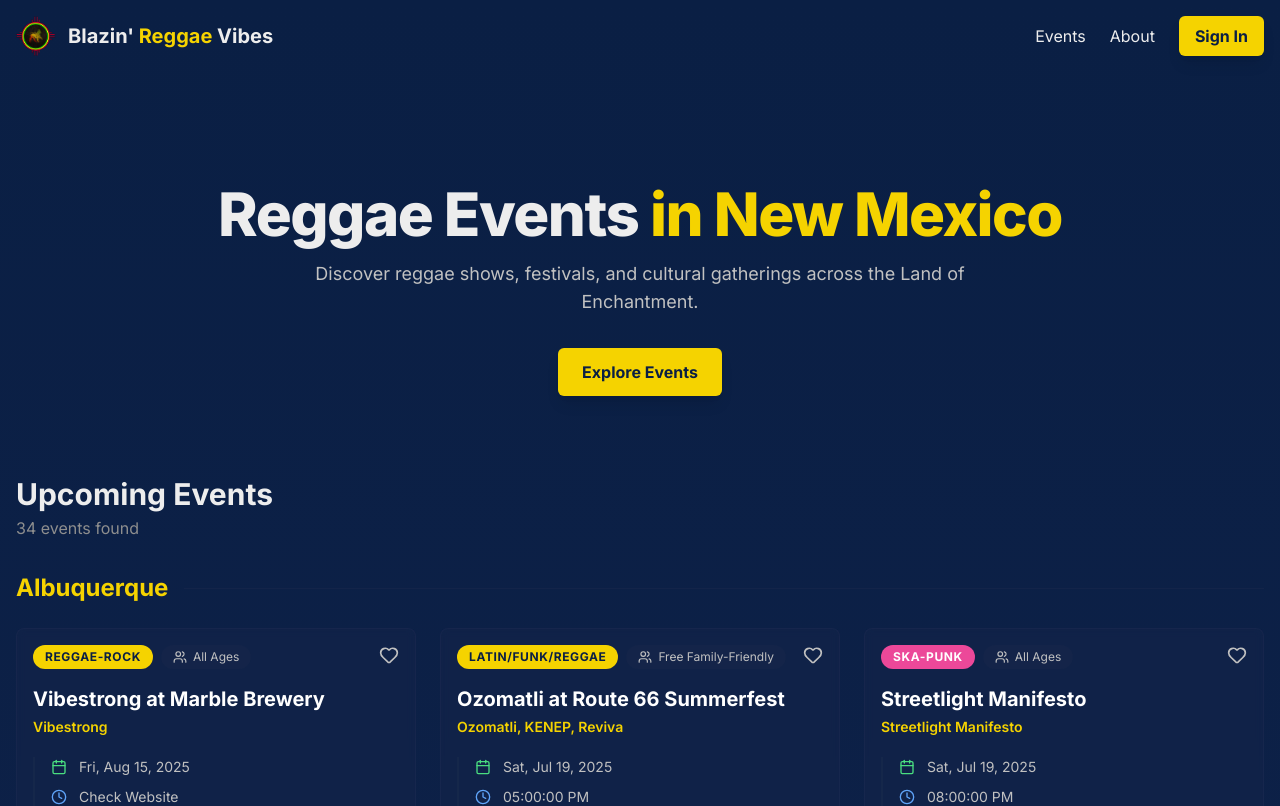
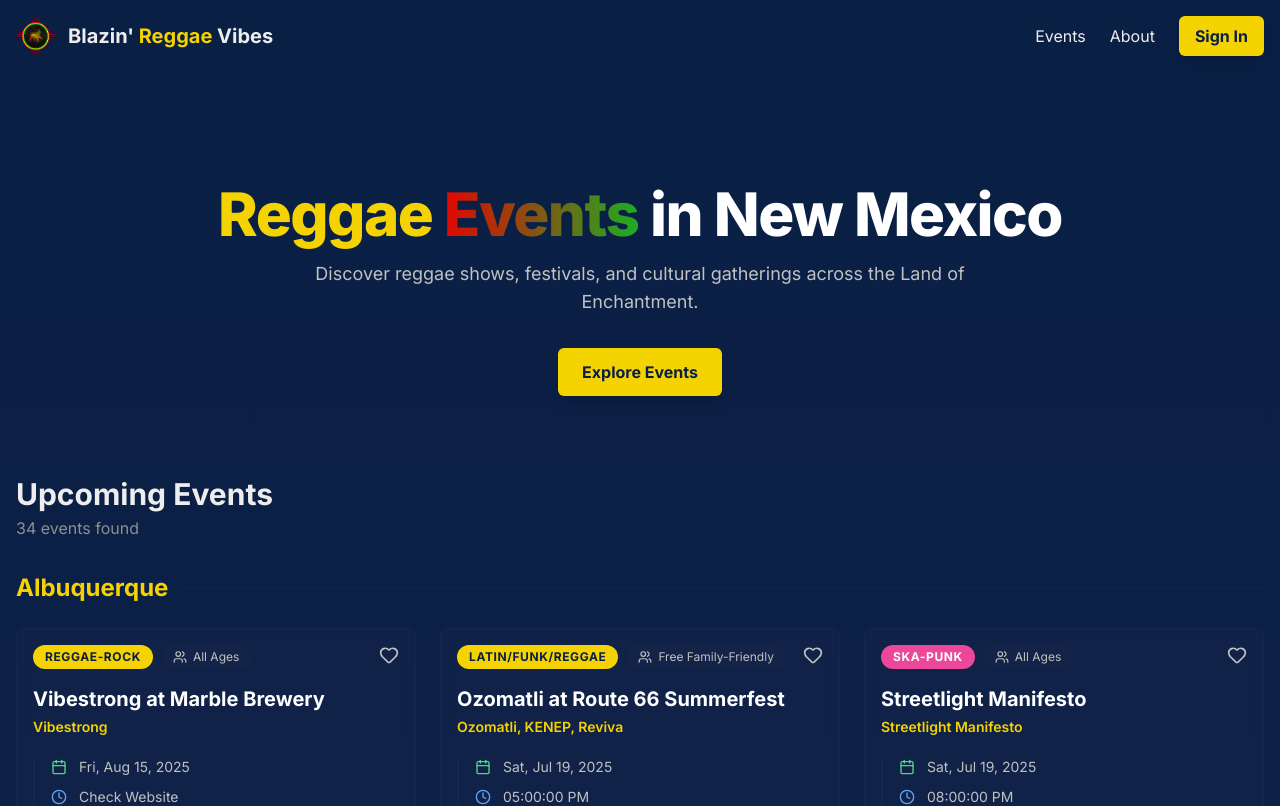
Before and after one commit to djeeyo/nm-reggae-calendar, a Next.js app: page / in a window 1280 px wide. Shown: the top 806 px of the page. Built offline with nearby package versions, Linux system fonts and the light colour scheme.

Commit message:
Update page.tsx

```diff
--- a/app/page.tsx
+++ b/app/page.tsx
@@ -27,9 +27,16 @@
     <>
       {/* --- HERO SECTION --- */}
       <section className="text-center py-16 md:py-20">
-        <h1 className="text-4xl md:text-5xl lg:text-6xl font-extrabold text-neutral-900 tracking-tight">
-          Reggae Events <span className="text-rasta-yellow">in New Mexico</span>
-        </h1>
+        {/* This is the NEW code block to paste in */}
+<h1 className="text-4xl md:text-5xl lg:text-6xl font-extrabold text-white tracking-tight">
+  <span className="text-rasta-yellow">Reggae</span>
+  {' '}
+  <span className="bg-gradient-to-r from-rasta-red to-rasta-green bg-clip-text text-transparent">
+    Events
+  </span>
+  {' '}
+  in New Mexico
+</h1>
         <p className="mt-4 max-w-2xl mx-auto text-lg text-neutral-700">
           Discover reggae shows, festivals, and cultural gatherings across the Land of Enchantment.
         </p>
```
